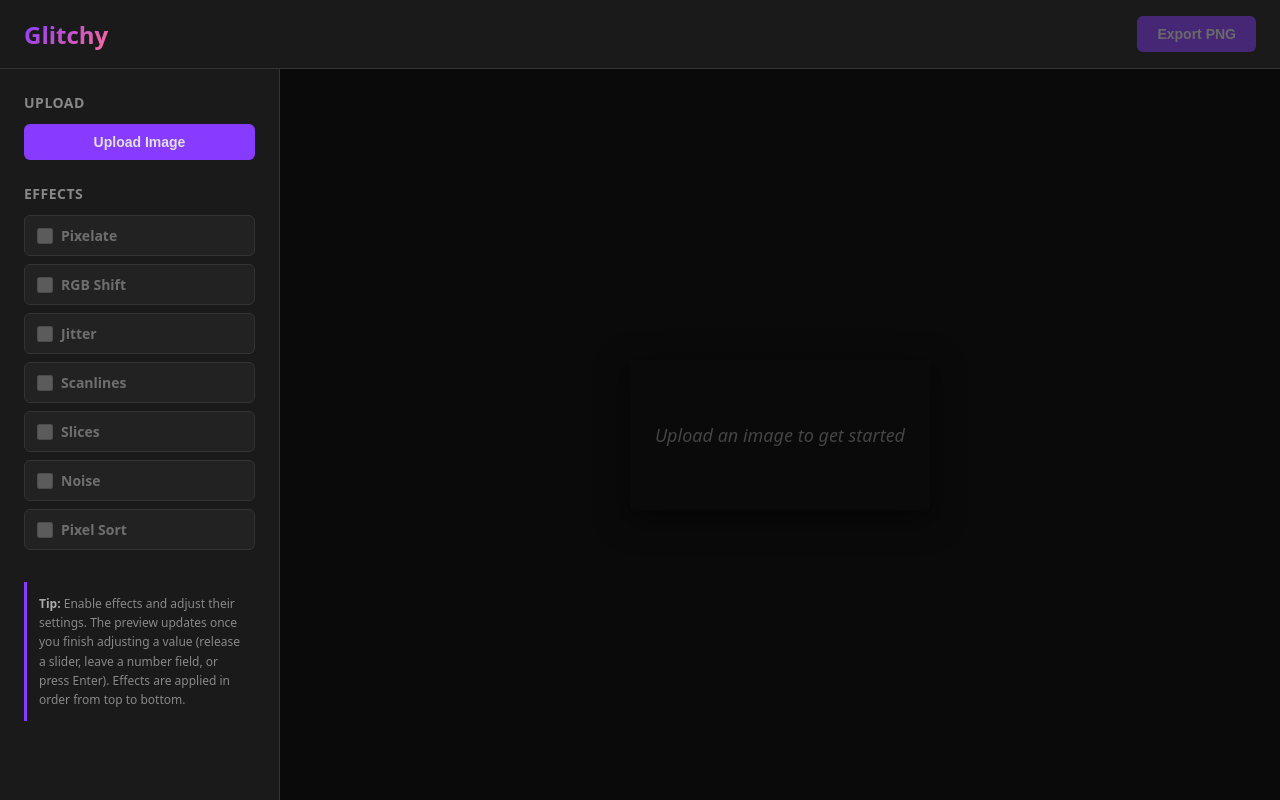
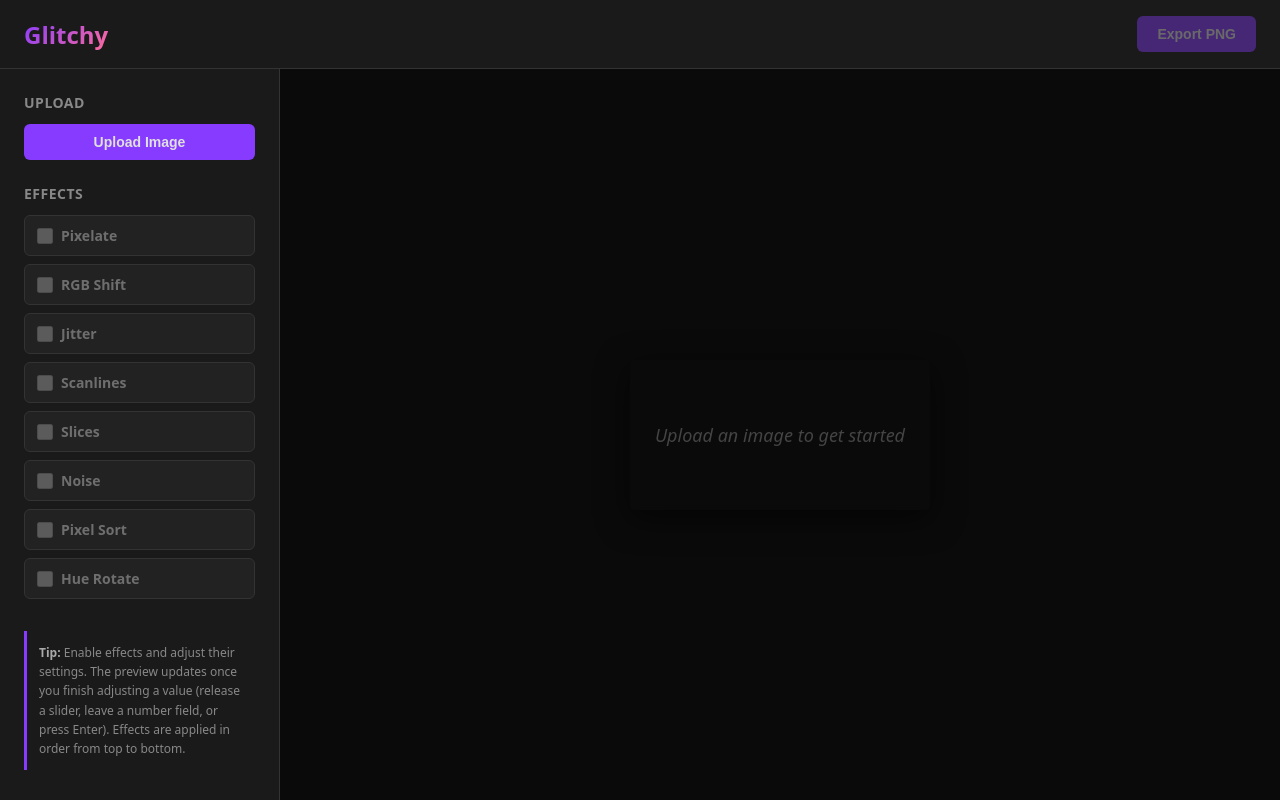
Before and after one commit to fordchastain/Glitchy, a React (Vite) app: page / in a window 1280 px wide. Built offline with nearby package versions, Linux system fonts and the light colour scheme.

Commit message:
HUE ROTATE

```diff
--- /dev/null
+++ b/src/effects/applyHueRotate.ts
@@ -0,0 +1,87 @@
+function rgbToHsl(r: number, g: number, b: number): [number, number, number] {
+  r /= 255;
+  g /= 255;
+  b /= 255;
+
+  const max = Math.max(r, g, b);
+  const min = Math.min(r, g, b);
+  const l = (max + min) / 2;
+
+  let h = 0;
+  let s = 0;
+
+  if (max !== min) {
+    const d = max - min;
+    s = l > 0.5 ? d / (2 - max - min) : d / (max + min);
+
+    switch (max) {
+      case r:
+        h = (g - b) / d + (g < b ? 6 : 0);
+        break;
+      case g:
+        h = (b - r) / d + 2;
+        break;
+      case b:
+        h = (r - g) / d + 4;
+        break;
+    }
+
+    h /= 6;
+  }
+
+  return [h, s, l];
+}
+
+function hslToRgb(h: number, s: number, l: number): [number, number, number] {
+  let r: number;
+  let g: number;
+  let b: number;
+
+  if (s === 0) {
+    r = g = b = l;
+  } else {
+    const hue2rgb = (p: number, q: number, t: number): number => {
+      if (t < 0) t += 1;
+      if (t > 1) t -= 1;
+      if (t < 1 / 6) return p + (q - p) * 6 * t;
+      if (t < 1 / 2) return q;
+      if (t < 2 / 3) return p + (q - p) * (2 / 3 - t) * 6;
+      return p;
+    };
+
+    const q = l < 0.5 ? l * (1 + s) : l + s - l * s;
+    const p = 2 * l - q;
+
+    r = hue2rgb(p, q, h + 1 / 3);
+    g = hue2rgb(p, q, h);
+    b = hue2rgb(p, q, h - 1 / 3);
+  }
+
+  return [Math.round(r * 255), Math.round(g * 255), Math.round(b * 255)];
+}
+
+export function applyHueRotate(
+  ctx: CanvasRenderingContext2D,
+  hue: number = 0,
+  saturation: number = 100,
+): void {
+  const { width, height } = ctx.canvas;
+  const imageData = ctx.getImageData(0, 0, width, height);
+  const data = imageData.data;
+
+  const hueShift = hue / 360;
+  const satScale = saturation / 100;
+
+  for (let i = 0; i < data.length; i += 4) {
+    const [h, s, l] = rgbToHsl(data[i], data[i + 1], data[i + 2]);
+    const newH = (h + hueShift) % 1;
+    const newS = Math.min(1, s * satScale);
+    const [r, g, b] = hslToRgb(newH, newS, l);
+
+    data[i] = r;
+    data[i + 1] = g;
+    data[i + 2] = b;
+  }
+
+  ctx.putImageData(imageData, 0, 0);
+}
--- a/src/effects/index.ts
+++ b/src/effects/index.ts
@@ -1,3 +1,4 @@
+import { applyHueRotate } from "./applyHueRotate";
 import { applyJitter } from "./applyJitter";
 import { applyNoise } from "./applyNoise";
 import { applyPixelate } from "./applyPixelate";
@@ -253,6 +254,32 @@ export const effects: EffectDefinition[] = [
         config.sortDark as boolean,
       ),
   },
+  {
+    id: "hueRotate",
+    name: "Hue Rotate",
+    fields: [
+      {
+        type: "slider",
+        label: "Hue shift",
+        key: "hue",
+        defaultValue: 0,
+        min: 0,
+        max: 360,
+        step: 1,
+      },
+      {
+        type: "slider",
+        label: "Saturation %",
+        key: "saturation",
+        defaultValue: 100,
+        min: 0,
+        max: 200,
+        step: 1,
+      },
+    ],
+    apply: (ctx, config) =>
+      applyHueRotate(ctx, config.hue as number, config.saturation as number),
+  },
 ];
 
 export interface EffectState {
```
Also changed, not shown: 1 other file (tests, documents, lock files or other folders).
